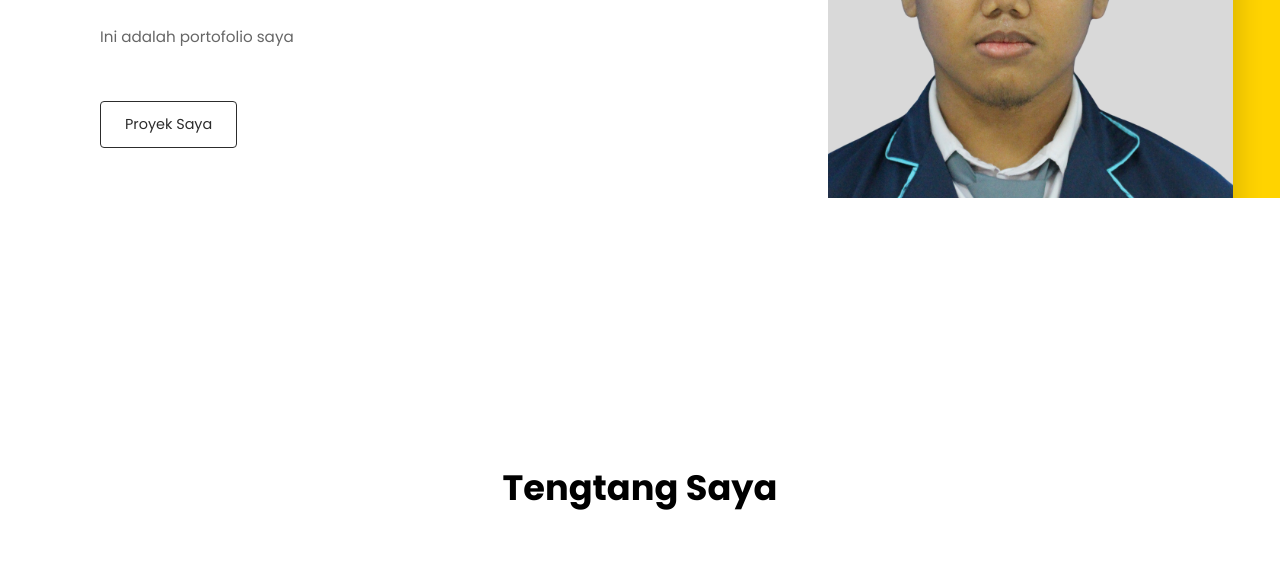
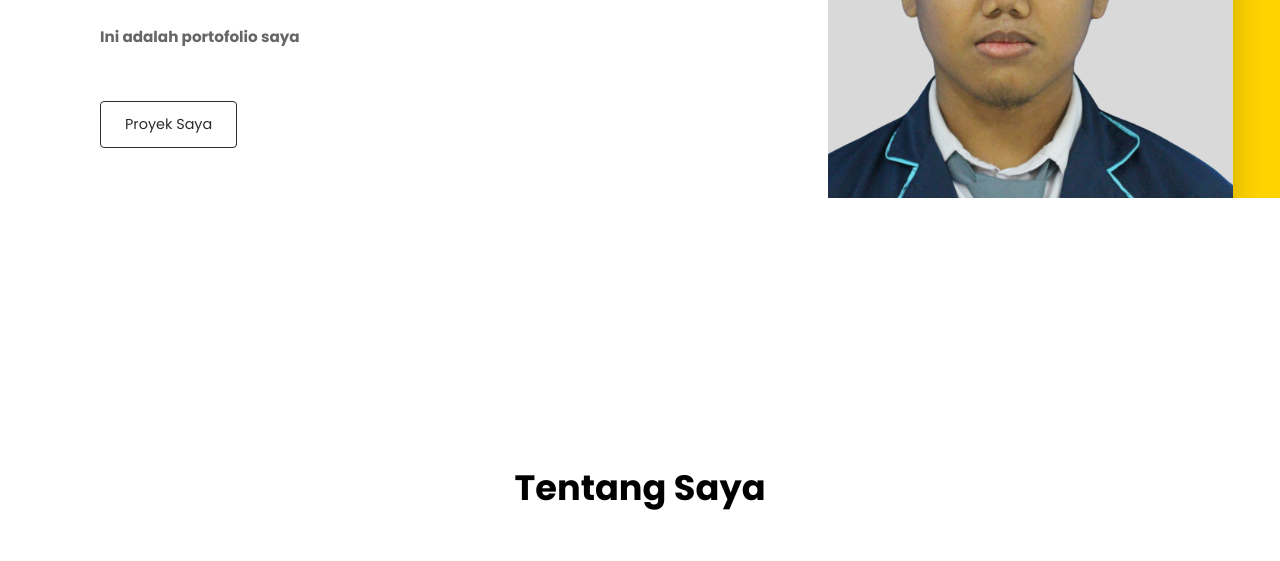
Before and after one commit to fadilrafif197-a11y/fadilrafif197-a11y.github.io, a plain HTML site: page index.html in a window 1280 px wide. Shown: the part 370-931 px from the top of the page. Drawn offline with Linux system fonts and the light colour scheme.

Commit message:
Update index.html

```diff
--- a/index.html
+++ b/index.html
@@ -26,7 +26,7 @@
                     <p class="role">Junior Web Developer</p>
                     <h2>Hello, Namaku Fadil Rafif Al-Azzam</h2>
                     <p class="description">
-                        Ini adalah portofolio saya
+                        <b>Ini adalah portofolio saya</b>
                     </p>
                     <div class="hero-buttons">
                         <a href="#projects" class="btn btn-primary">Proyek Saya</a>
@@ -43,7 +43,7 @@
         </header>
 
         <section id="about" class="about-section container">
-            <h2 class="section-title">Tengtang Saya</h2>
+            <h2 class="section-title">Tentang Saya</h2>
             <div class="about-content">
                 <p>Halo, Nama saya Fadil Rafif Al Azzam. Saat ini, saya masih dalam proses belajar dan terus berusaha untuk memahami berbagai hal tentang dunia pemrograman, pengembangan aplikasi, dan teknologi informasi.</p>
                 <p>Saya tertarik untuk mengembangkan keterampilan di bidang coding, terutama dalam pembuatan aplikasi dan website. Meskipun masih belajar, saya berusaha untuk terus berkembang dengan mengikuti pelajaran di sekolah, mencari referensi tambahan, serta berlatih secara mandiri.</p>
@@ -75,7 +75,7 @@
 
         <section id="contact" class="contact-section">
             <div class="container">
-                <h2 class="section-title">Get in Touch</h2>
+                <h2 class="section-title">Hubungi Saya</h2>
                 <form action="https://formspree.io/f/yourformid" method="POST" class="contact-form">
                     <input type="text" id="name" name="name" placeholder="Your Name" required>
                     <input type="email" id="email" name="_replyto" placeholder="Your Email" required>
```
